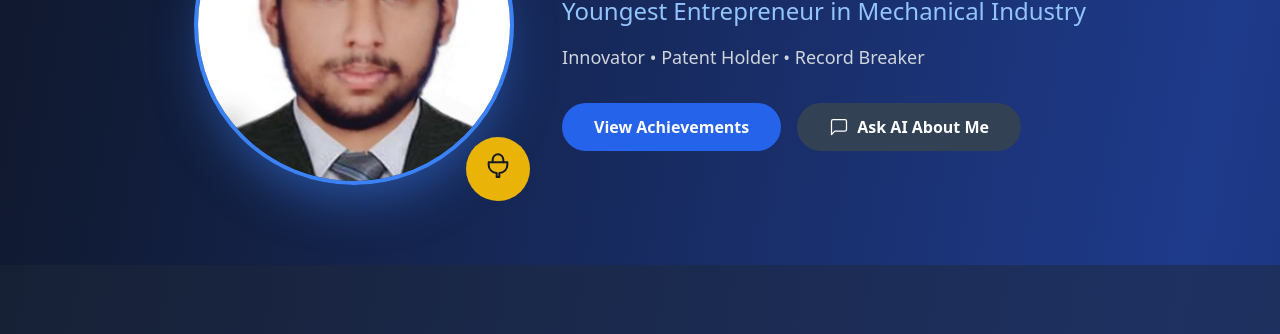
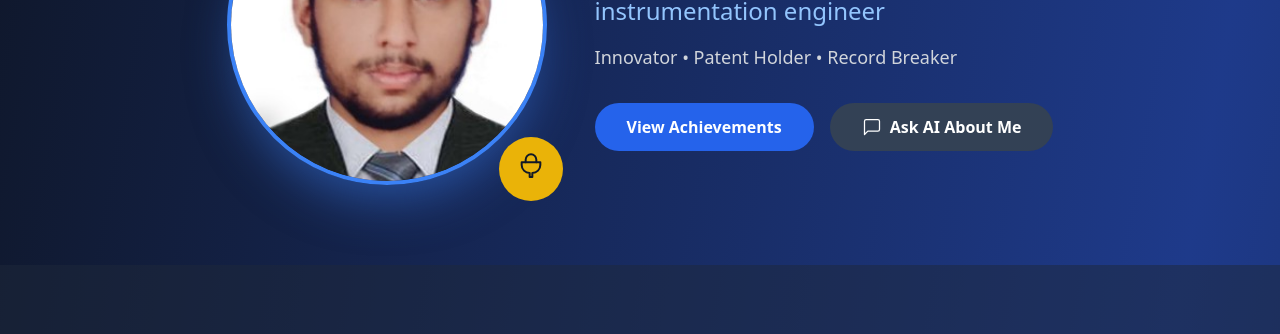
Before and after one commit to maheshpgportfolio/maheshpg-portfolio, a website: page index.html in a window 1280 px wide. Shown: the part 263-597 px from the top of the page. Drawn offline with nearby package versions, Linux system fonts and the light colour scheme.

Commit message:
index.html

```diff
--- a/index.html
+++ b/index.html
@@ -100,7 +100,7 @@
             <h1 class="text-5xl md:text-7xl font-bold mb-6 bg-gradient-to-r from-blue-400 via-cyan-400 to-blue-500 bg-clip-text text-transparent">
               Mahesh P.G.
             </h1>
-            <p class="text-xl md:text-2xl text-blue-300 mb-4">Youngest Entrepreneur in Mechanical Industry</p>
+            <p class="text-xl md:text-2xl text-blue-300 mb-4">instrumentation engineer</p>
             <p class="text-lg text-gray-300 mb-8">Innovator • Patent Holder • Record Breaker</p>
             <div class="flex flex-wrap justify-center md:justify-start gap-4">
               <a href="#achievements" class="bg-blue-600 hover:bg-blue-700 px-8 py-3 rounded-full font-semibold transition">View Achievements</a>
```
